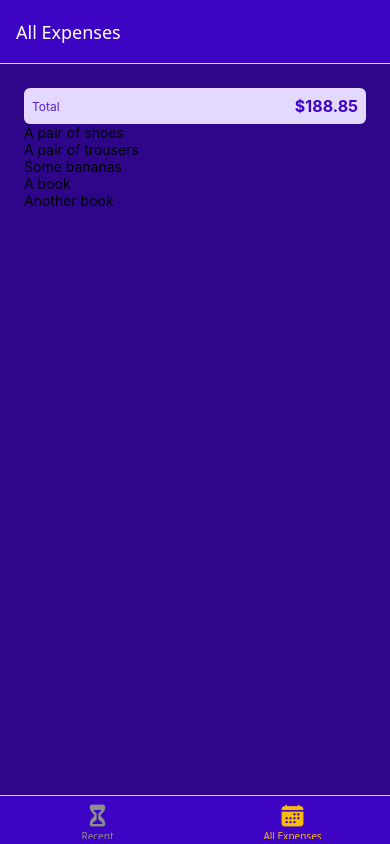
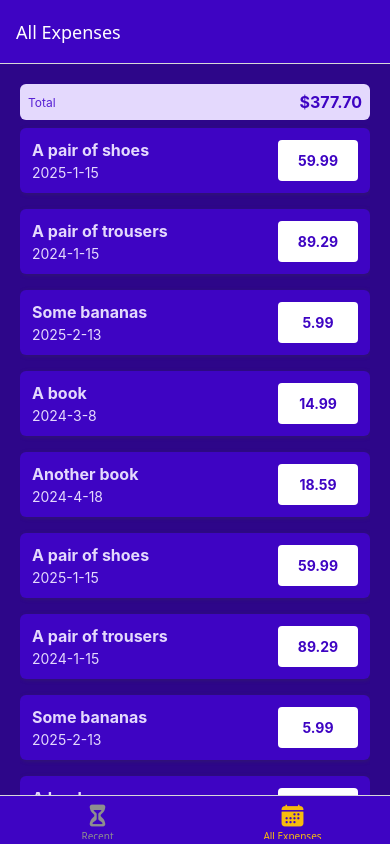
Before and after one commit to Evans-Boateng/ExpenseTracker, a React Native app: screen /AllExpenses in a window 390 px wide. Built offline with nearby package versions, Linux system fonts and the light colour scheme.

Commit message:
Added a utilities folder and created a getFormattedDate function which formats the date and then imported to the expense item page

```diff
--- /dev/null
+++ b/components/ExpensesOutpu/ExpenseItem.js
@@ -0,0 +1,59 @@
+import { Pressable, Text, View, StyleSheet } from "react-native";
+import { GlobalStyles } from "../../constants/stylse";
+import { getFormattedDate } from "../../util/date";
+
+function ExpenseItem({ description, amount, date }) {
+  return (
+    <Pressable>
+      <View style={styles.expenseItem}>
+        <View>
+          <Text style={[styles.textBase, styles.description]}>{description}</Text>
+          <Text style={styles.textBase}>{getFormattedDate(date)}</Text>
+        </View>
+        <View style={styles.amountContainer}>
+          <Text style={styles.amount}>{amount.toFixed(2)}</Text>
+        </View>
+      </View>
+    </Pressable>
+  )
+}
+
+const styles = StyleSheet.create({
+  expenseItem: {
+    padding: 12,
+    marginVertical: 8,
+    backgroundColor: GlobalStyles.colors.primary500,
+    flexDirection: 'row',
+    justifyContent: 'space-between',
+    borderRadius: 6,
+    elevation: 3,
+    shadowColor: GlobalStyles.colors.gray500,
+    shadowRadius: 4,
+    shadowOffset: {width: 1, height: 1},
+    shadowOpacity: 0.4
+  },
+  textBase: {
+    color: GlobalStyles.colors.primary50,
+
+  },
+  description: {
+    fontSize: 16,
+    marginBottom: 4,
+    fontWeight: 'bold',
+  },
+  amountContainer: {
+    paddingHorizontal: 12,
+    paddingVertical: 4,
+    backgroundColor: 'white',
+    justifyContent: 'center',
+    alignItems: 'center',
+    borderRadius: 4,
+    minWidth: 80,
+  },
+  amount: {
+    color: GlobalStyles.colors.primary500,
+    fontWeight: 'bold'
+  }
+})
+
+export default ExpenseItem;
--- a/components/ExpensesOutpu/ExpensesList.js
+++ b/components/ExpensesOutpu/ExpensesList.js
@@ -1,7 +1,8 @@
-import { FlatList, Text } from "react-native";
+import { FlatList, Text, StyleSheet } from "react-native";
+import ExpenseItem from "./ExpenseItem";
 
 function renderExpenseItem(itemData) {
-  return <Text>{itemData.item.description}</Text>
+  return <ExpenseItem {...itemData.item} />
 }
 
 function ExpensesList({ expenses }) {
@@ -14,4 +15,9 @@
     />
   )
 }
+
+const styles = StyleSheet.create({
+
+})
+
 export default ExpensesList;
--- a/components/ExpensesOutpu/ExpensesOutput.js
+++ b/components/ExpensesOutpu/ExpensesOutput.js
@@ -20,19 +20,49 @@
     id: 'e3',
     description: 'Some bananas',
     amount: 5.99,
-    data: new Date('2025-02-13')
+    date: new Date('2025-02-13')
   },
   {
     id: 'e4',
     description: 'A book',
     amount: 14.99,
-    data: new Date('2024-03-8')
+    date: new Date('2024-03-8')
   },
   {
     id: 'e5',
     description: 'Another book',
     amount: 18.59,
-    data: new Date('2024-04-18')
+    date: new Date('2024-04-18')
+  },
+  {
+    id: 'e6',
+    description: 'A pair of shoes',
+    amount: 59.99,
+    date: new Date('2025-01-15')
+  },
+  {
+    id: 'e7',
+    description: 'A pair of trousers',
+    amount: 89.29,
+    date: new Date('2024-01-15'),
+  },
+  {
+    id: 'e8',
+    description: 'Some bananas',
+    amount: 5.99,
+    date: new Date('2025-02-13')
+  },
+  {
+    id: 'e9',
+    description: 'A book',
+    amount: 14.99,
+    date: new Date('2024-03-8')
+  },
+  {
+    id: 'e10',
+    description: 'Another book',
+    amount: 18.59,
+    date: new Date('2024-04-18')
   }
 ]
 
@@ -48,7 +78,9 @@
 const styles = StyleSheet.create({
   container: {
     flex: 1,
-    padding: 24,
+    paddingHorizontal: 20,
+    paddingTop: 20,
+    paddingBottom: 0,
     backgroundColor: GlobalStyles.colors.primary700
   }
 });
--- /dev/null
+++ b/util/date.js
@@ -0,0 +1,3 @@
+export function getFormattedDate(date) {
+    return `${date.getFullYear()}-${date.getMonth() + 1}-${date.getDate()}`;
+}
```
